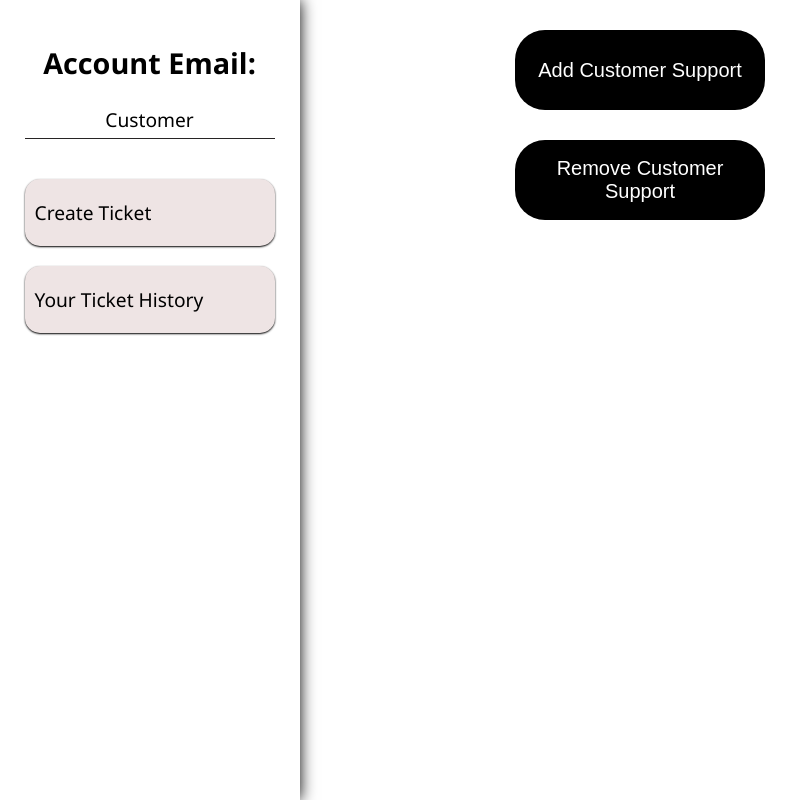
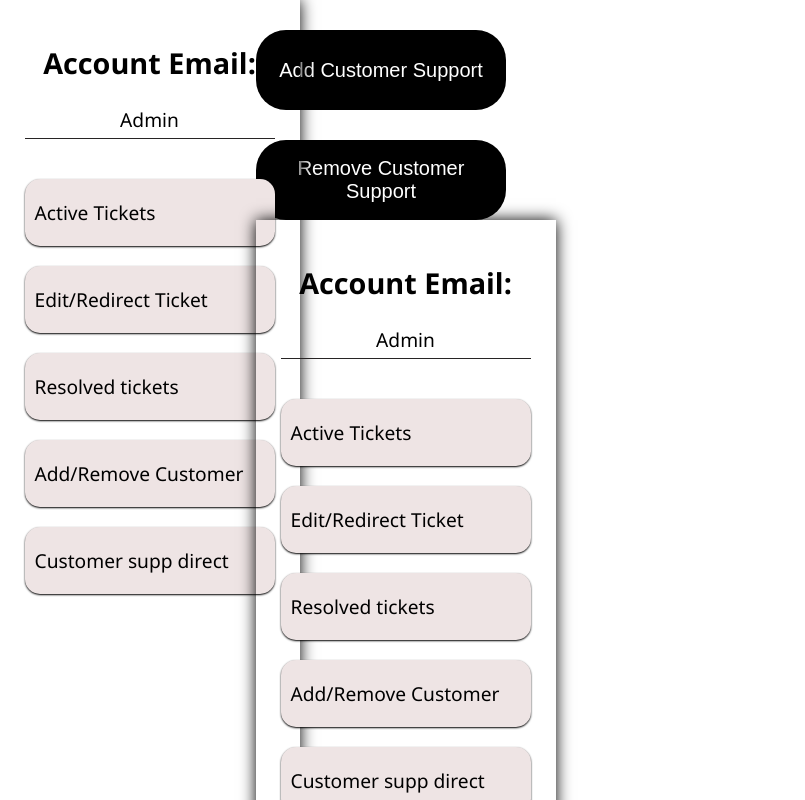
Before and after one commit to davezargar/CRM, a React (Vite) app in the folder client/: page /adminPanel in a window 1280 px wide. Shown: the whole page, without its empty margins (0-805 px from the left). Built offline with nearby package versions, Linux system fonts and the light colour scheme.

Commit message:
changed route and panel structure to use nested routes for easier styling and swapping of components

```diff
--- a/client/src/AdminPanel.jsx
+++ b/client/src/AdminPanel.jsx
@@ -1,10 +1,23 @@
-import { NavLink, useNavigate } from "react-router";
+import { NavLink, useNavigate, Outlet } from "react-router";
 import NavBar from "./NavBar";
 import "./style/removeAddCustomerSupport.css";
 import { useEffect, useState } from "react";
 import "./style/adminPanel.css";
+import { RoleContext } from "./main.jsx";
 
 
+
+export function AdminPanel() {
+    return <div id="admin-panel">
+        <RoleContext.Provider value={"Admin"}>
+            <NavBar/>
+
+            <div id={"admin-panel-main"}>
+                <Outlet/> {/*child routes will be rendered here??*/}
+            </div>
+        </RoleContext.Provider>
+    </div>
+}
 
 
 export function AddRemoveCustomerSupport() {
--- a/client/src/main.jsx
+++ b/client/src/main.jsx
@@ -9,7 +9,7 @@ import CustomerServicePanel from "./CustomerServicePanel";
 import TicketDisplayActive from "./TicketDisplayActive.jsx";
 import TicketDetailed from "./TicketDetailed.jsx";
 
-import { AddRemoveCustomerSupport } from './adminPanel';
+import { AddRemoveCustomerSupport, AdminPanel } from './adminPanel';
 import { AddCustomer, RemoveCustomer } from './adminPanel';
 
 import CustomerPanel from "./CustomerPanel";
@@ -38,9 +38,12 @@ function App() {
                     {/*Route account settings*/}
                 </Route>
 
-                <Route path='/adminPanel' element={<AddRemoveCustomerSupport />} />
-                <Route path='/addCustomer' element={<AddCustomer />} />
-                <Route path='/removeCustomer' element={<RemoveCustomer />} />
+                <Route path='/adminPanel' element={<AdminPanel/>} >
+                    <Route index element={<AddRemoveCustomerSupport/>}/>
+                    <Route path='addCustomer' element={<AddCustomer />}/>
+                    <Route path='removeCustomer' element={<RemoveCustomer />} />
+                </Route>
+
 
                 <Route path="/CreateTicket" element={<CreateTicket />} />
                 <Route path="/DefaultPage" element={<DefaultPage />} />
@@ -103,7 +106,7 @@ function LoginForm() {
                         navigate("/customerPanel");
                         break;
                     case "admin":
-                        navigate("/AdminPanel");
+                        navigate("/adminPanel");
                         break;
                     case "customerService":
                         navigate("/CustomerServicePanel/tickets");
--- a/client/src/style/CustomerServicePanel.css
+++ b/client/src/style/CustomerServicePanel.css
@@ -1,18 +1,11 @@
 #CustomerServicePanel {
     display: grid;
     grid-auto-columns: 1fr 4fr;
-    grid-template-areas:
-        "header header"
-        "navBar main"
-        "footer footer";
+    grid-template-areas: "navBar main";
 }
 
 #CustomerServicePanelMain {
     grid-area: main;
-}
-
-p {
-    grid-area: footer;
 }
 
 .messageContainer {
--- a/client/src/style/adminPanel.css
+++ b/client/src/style/adminPanel.css
@@ -1,12 +1,10 @@
-.sec {
+#admin-panel {
     display: grid;
-    grid-template-areas:
-        "header header"
-        "navBar main"
-        "footer footer";
+    grid-auto-columns: 1fr 4fr;
+    grid-template-areas: "navBar main";
 }
 
-.buttonContainer {
+#admin-panel-main {
     grid-area: main;
 }
 
```
